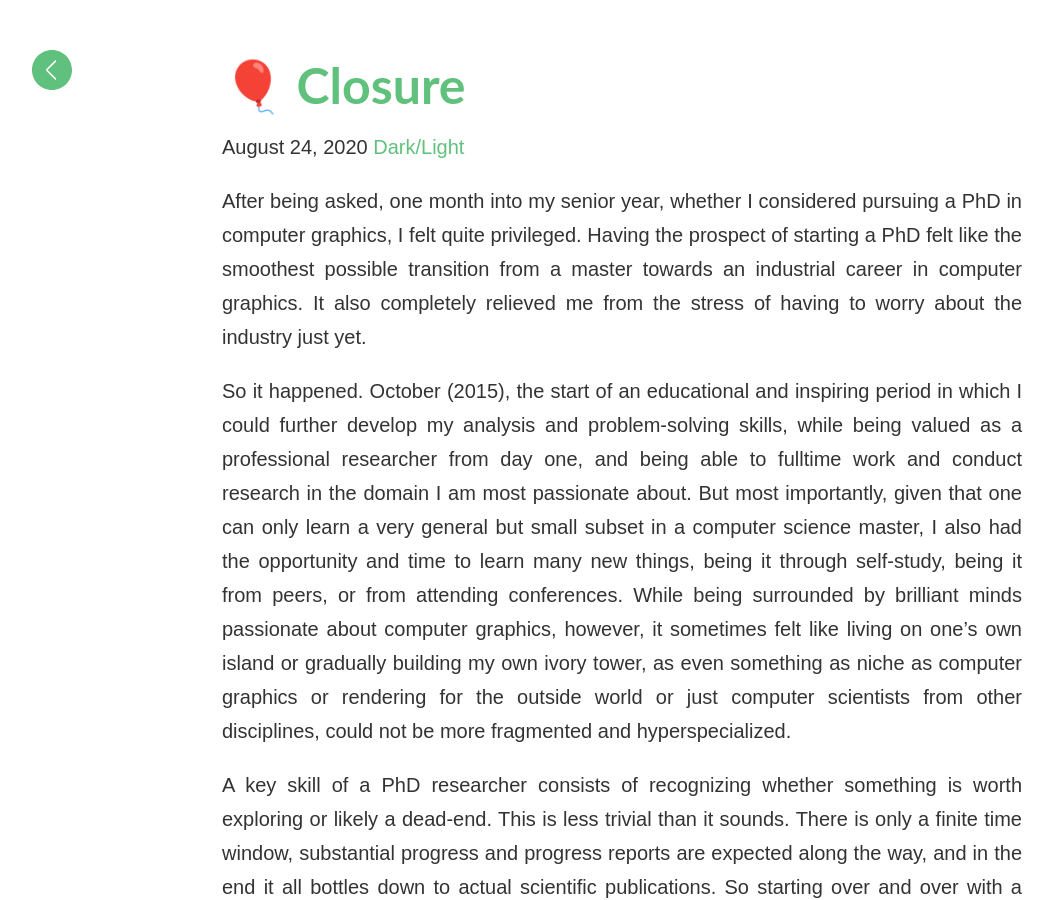
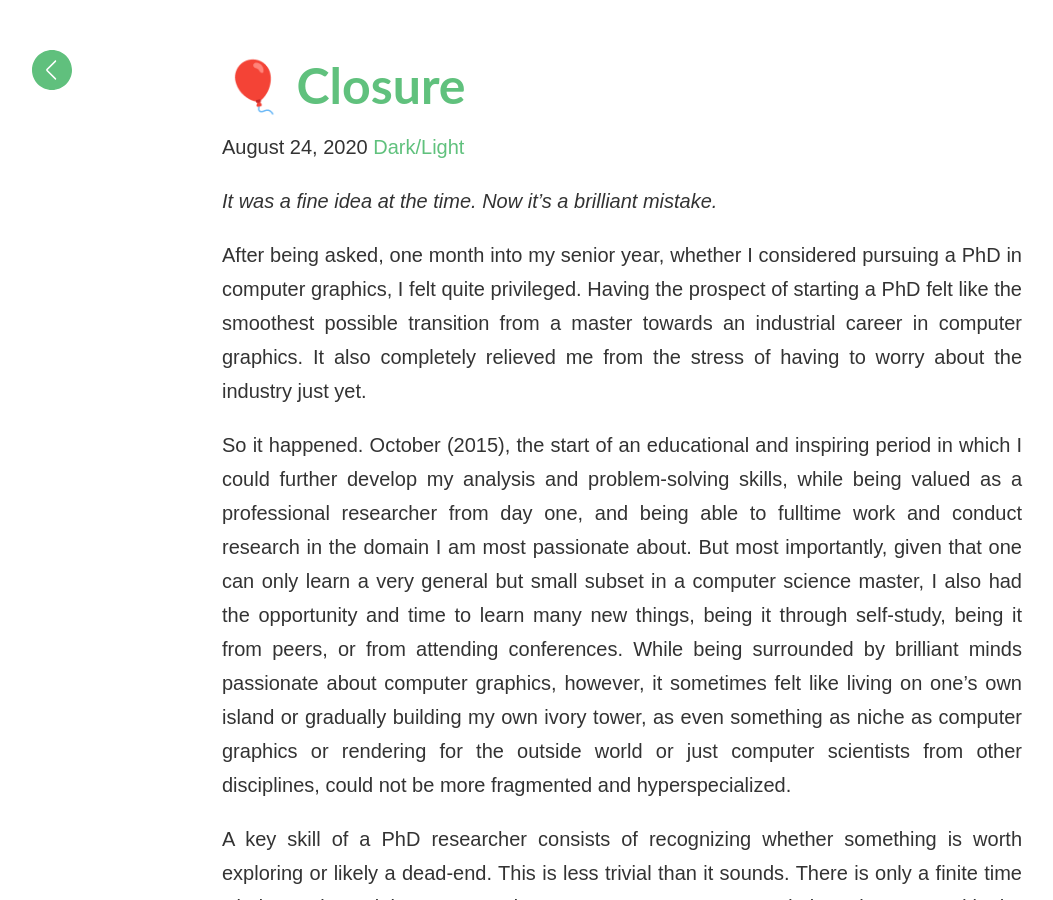
Before and after one commit to matt77hias/Blog, a Jekyll site: the page built from _posts/2020-08-24-closure.md, in a window 1280 px wide and 900 px high. Shown: the whole window, without its empty margins (18-1071 px from the left). Built offline with Jekyll 4.4.1, drawn with Linux system fonts in a browser that asks for light colours; comment, search, counter and statistics services are not loaded.

Commit message:
Update 2020-08-24-closure.md

```diff
--- a/_posts/2020-08-24-closure.md
+++ b/_posts/2020-08-24-closure.md
@@ -4,6 +4,8 @@ title:  "🎈 Closure"
 date:   2020-08-24
 image:  "res/Images/Bansky_Girl-with-Balloon.jpg"
 ---
+
+*It was a fine idea at the time. Now it's a brilliant mistake.*
 
 After being asked, one month into my senior year, whether I considered pursuing a PhD in computer graphics, I felt quite privileged. Having the prospect of starting a PhD felt like the smoothest possible transition from a master towards an industrial career in computer graphics. It also completely relieved me from the stress of having to worry about the industry just yet.
 
```
